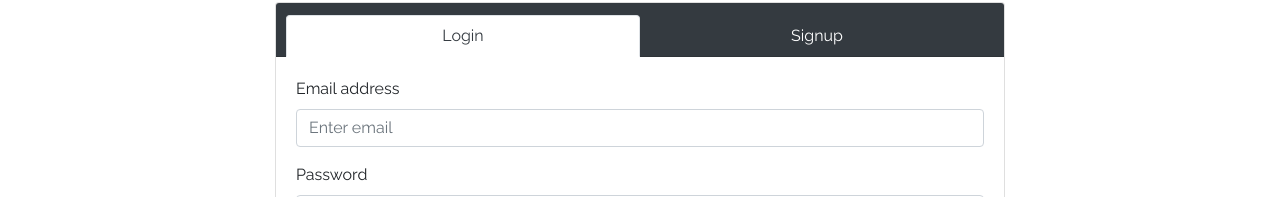
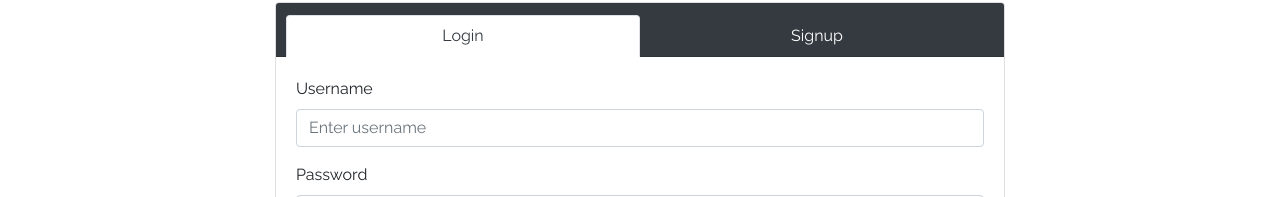
Before and after one commit to kennethsilvere/smoothies, an Angular app: page / in a window 1280 px wide. Shown: the part 155-352 px from the top of the page. Built offline with nearby package versions, Linux system fonts and the light colour scheme; a web font is replaced by a local one.

Commit message:
Change login identification to username instead of email

```diff
--- a/src/app/auth/auth.service.ts
+++ b/src/app/auth/auth.service.ts
@@ -17,6 +17,7 @@ export class AuthService {
   users = [
     new User('Kenneth',
              'Silvere',
+             'kennethsilvere',
              'kennethsilvere93@gmail.com',
              new Date("1993-11-10"),
              'testpassword')
@@ -31,7 +32,7 @@ export class AuthService {
 
   public login(userLogin: any) {
     for(const user of this.users) {
-      if(user.email === userLogin.email) {
+      if(user.username === userLogin.username) {
         if(userLogin.password === user.password) {
           this.loggedIn = true;
           this.currentLoggedInUser = user;
@@ -43,7 +44,7 @@ export class AuthService {
           this.alertService.showAlert('danger', 'Sorry wrong password');
         }
       } else {
-        this.alertService.showAlert('danger', 'Sorry email not found.');
+        this.alertService.showAlert('danger', 'Sorry username not found.');
       }
     }
   }
@@ -58,7 +59,7 @@ export class AuthService {
 
   public signUp(signingUpUser: User) {
     for(let user of this.users) {
-      if(user.email.trim().toLowerCase() === signingUpUser.email.trim().toLowerCase()) {
+      if(user.username.trim() === signingUpUser.username.trim()) {
         this.alertService.showAlert('danger', 'User already exits. Please login.');
         return;
       }
--- a/src/app/auth/login/login.component.html
+++ b/src/app/auth/login/login.component.html
@@ -1,23 +1,22 @@
 <form class="text-left" #loginForm="ngForm" (ngSubmit)="onSubmit(loginForm)">
   <div class="form-group">
-    <label for="email">Email address</label>
+    <label for="email">Username</label>
     <input
-      type="email"
+      type="text"
       class="form-control"
-      id="email"
-      name="email"
-      placeholder="Enter email"
+      id="username"
+      name="username"
+      placeholder="Enter username"
       ngModel
       required
-      email
-      #email="ngModel">
+      minlength="4"
+      #username="ngModel">
     <small
      class="form-text text-danger mt-2 mb-4 text-center"
-     *ngIf="(email.touched && email.errors) && (email.errors.required)">Please enter a valid email id.</small>
+     *ngIf="(username.touched && username.errors) && (username.errors.required)">Please enter a username.</small>
     <small
      class="form-text text-danger mt-2 mb-4 text-center"
-     *ngIf="(email.touched && email.errors) && (email.errors.email)">Email id not valid.</small>
-
+     *ngIf="(username.dirty && username.errors) && (username.errors.minlength)">Username has to be atleast 4 characters.</small>
   </div>
 
   <div class="form-group">
--- a/src/app/auth/signup/signup.component.html
+++ b/src/app/auth/signup/signup.component.html
@@ -81,6 +81,27 @@
     </div>
 
     <div class="form-group">
+        <label for="username">Username</label>
+        <input
+         type="text"
+         class="form-control"
+         id="username"
+         name="username"
+         placeholder="Username"
+         ngModel
+         #username="ngModel"
+         required
+         minlength="4">
+         <small
+          class="form-text text-danger mt-2 mb-4 text-center"
+          *ngIf="(username.touched && username.errors) && (username.errors.required)">Please enter a username.</small>
+         <small
+          class="form-text text-danger mt-2 mb-4 text-center"
+          *ngIf="(username.dirty && username.errors) && (username.errors.minlength)">Username has to be atleast 4 characters.</small>
+    </div>
+
+
+    <div class="form-group">
         <label for="password">Password</label>
         <input
          type="password"
--- a/src/app/auth/signup/signup.component.ts
+++ b/src/app/auth/signup/signup.component.ts
@@ -3,7 +3,7 @@ import { NgbDate } from '@ng-bootstrap/ng-bootstrap';
 import { NgForm } from '@angular/forms';
 
 import { AuthService } from '../auth.service';
-import { User } from '../user.model';
+import { User } from 'src/app/shared/user.model';
 
 @Component({
   selector: 'app-signup',
--- a/src/app/shared/user.model.ts
+++ b/src/app/shared/user.model.ts
@@ -1,3 +1,10 @@
 export class User {
-    constructor(public firstName: string, public lastName: string, public email: string, public birthday: Date, public password: string){}
+
+    constructor(public firstName: string,
+                public lastName: string,
+                public username: string,
+                public email: string,
+                public birthday: Date,
+                public password: string){}
+
 }
```
Also changed, not shown: src/app/auth/user.model.ts (deleted, +0 -9 lines).
